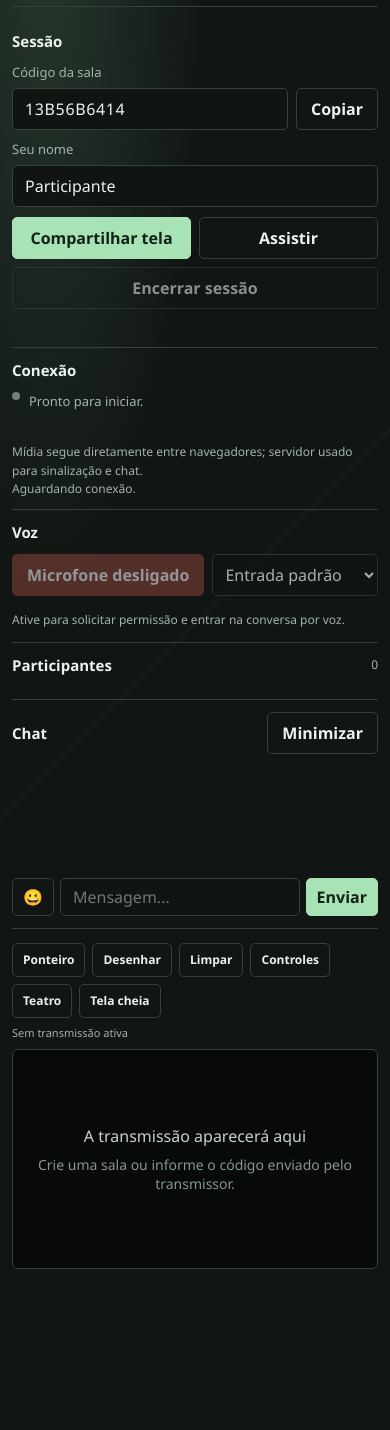
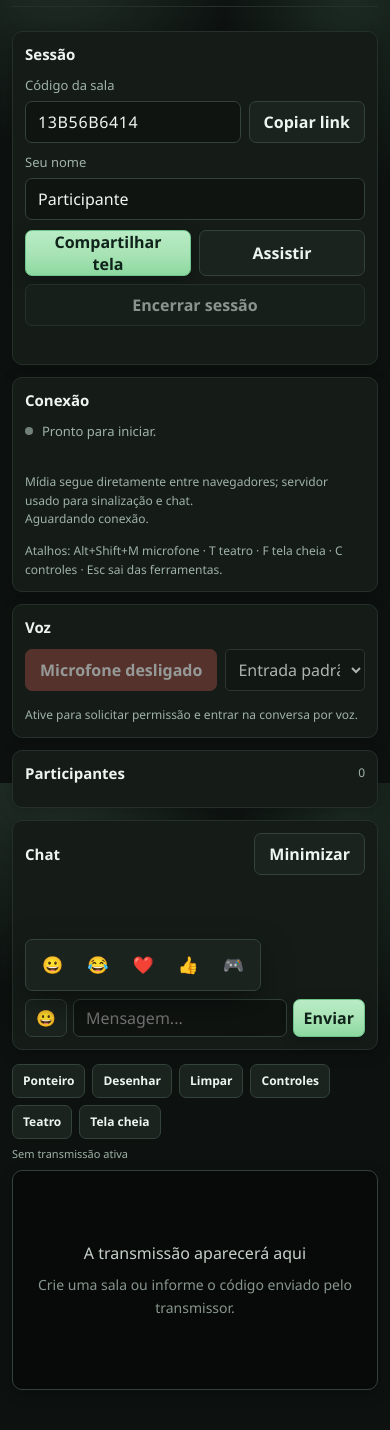
Before and after one commit to grodriguesviveiros-jpg/MinhaTela, a website: page index.html in a window 390 px wide. Shown: the part 61-1491 px from the top of the page. Before the commit the page ends 1370 px from the top, so only its background shows below. Drawn offline with Linux system fonts and the light colour scheme.

Commit message:
Corrigir bugs, aprimorar interface e adicionar suporte a link de sala
Co-authored-by: base44-builder[bot] <245833847+base44-builder[bot]@users.noreply.github.com>

```diff
--- a/index.html
+++ b/index.html
@@ -8,14 +8,22 @@
   <style>
     :root {
       color-scheme: dark;
-      --bg: #111513;
-      --panel: #1a211e;
-      --line: #34423b;
-      --text: #ecf2ed;
-      --muted: #a4b3aa;
+      --bg: #0d1210;
+      --panel: #151c18;
+      --panel-soft: #1a231e;
+      --line: #33423a;
+      --line-soft: #243029;
+      --text: #eef4ef;
+      --muted: #9fb2a6;
       --green: #a7e3b4;
-      --green-ink: #142119;
+      --green-deep: #6fc48a;
+      --green-ink: #10231a;
       --red: #ff9b8d;
+      --radius: 10px;
+      --radius-sm: 7px;
+      --shadow: 0 12px 32px rgba(0, 0, 0, 0.4);
+      --shadow-soft: 0 4px 14px rgba(0, 0, 0, 0.25);
+      --ring: 0 0 0 3px rgba(167, 227, 180, 0.22);
     }
 
     * { box-sizing: border-box; }
@@ -25,9 +33,11 @@
       margin: 0;
       color: var(--text);
       background-color: var(--bg);
-      background-image: radial-gradient(ellipse at 12% 0%, #26372d 0, transparent 34%),
-        linear-gradient(135deg, transparent 49.8%, #ffffff08 50%, transparent 50.2%);
-      font-family: "Segoe UI Variable", "Segoe UI", sans-serif;
+      background-image:
+        radial-gradient(ellipse 80% 50% at 15% -5%, #27382e 0, transparent 60%),
+        radial-gradient(ellipse 60% 45% at 90% 5%, #1d2c24 0, transparent 55%);
+      background-attachment: fixed;
+      font-family: "Segoe UI Variable", "Segoe UI", system-ui, sans-serif;
     }
 
     main {
@@ -42,12 +52,12 @@
       justify-content: space-between;
       gap: 16px;
       padding-bottom: 22px;
-      border-bottom: 1px solid var(--line);
+      border-bottom: 1px solid var(--line-soft);
     }
 
     .brand { display: flex; align-items: center; gap: 12px; }
-    .mark { width: 13px; height: 13px; background: var(--green); border-radius: 3px; transform: rotate(45deg); }
-    h1 { margin: 0; font-size: 20px; font-weight: 650; }
+    .mark { width: 13px; height: 13px; background: linear-gradient(135deg, var(--green), var(--green-deep)); border-radius: 3px; transform: rotate(45deg); box-shadow: 0 0 14px rgba(167, 227, 180, 0.45); }
+    h1 { margin: 0; font-size: 20px; font-weight: 650; letter-spacing: .01em; }
     .eyebrow { color: var(--muted); font-size: 12px; letter-spacing: .08em; text-transform: uppercase; }
 
     .workspace {
@@ -57,8 +67,8 @@
       padding-top: 24px;
     }
 
-    .controls { display: flex; flex-direction: column; gap: 18px; }
-    .control-block { padding-bottom: 18px; border-bottom: 1px solid var(--line); }
+    .controls { display: flex; flex-direction: column; gap: 14px; }
+    .control-block { padding: 16px; background: var(--panel); border: 1px solid var(--line-soft); border-radius: var(--radius); box-shadow: var(--shadow-soft); }
     h2 { margin: 0 0 12px; font-size: 15px; font-weight: 620; }
     label { display: block; margin-bottom: 7px; color: var(--muted); font-size: 13px; }
 
@@ -67,36 +77,45 @@
       height: 42px;
       padding: 0 12px;
       color: var(--text);
-      background: #101512;
+      background: #0f1411;
       border: 1px solid var(--line);
-      border-radius: 5px;
+      border-radius: var(--radius-sm);
       font: inherit;
       letter-spacing: .04em;
+      transition: border-color 120ms ease, box-shadow 120ms ease;
     }
+
+    input:hover:not(:disabled), select:hover:not(:disabled) { border-color: var(--green-deep); }
+    input:focus-visible, select:focus-visible { border-color: var(--green); box-shadow: var(--ring); outline: none; }
+    input:disabled { opacity: .6; }
 
     button {
       min-height: 42px;
       padding: 0 14px;
       color: var(--green-ink);
-      background: var(--green);
-      border: 1px solid var(--green);
-      border-radius: 5px;
+      background: linear-gradient(180deg, #b9ecc5, var(--green) 55%, #8cd8a0);
+      border: 1px solid var(--green-deep);
+      border-radius: var(--radius-sm);
       font: inherit;
       font-weight: 650;
       cursor: pointer;
-      transition: background-color 120ms ease, border-color 120ms ease, opacity 120ms ease;
+      box-shadow: var(--shadow-soft);
+      transition: filter 120ms ease, transform 120ms ease, box-shadow 120ms ease, background-color 120ms ease, border-color 120ms ease, opacity 120ms ease;
     }
 
-    button:hover:not(:disabled) { filter: brightness(1.08); }
+    button:hover:not(:disabled) { filter: brightness(1.07); transform: translateY(-1px); box-shadow: 0 6px 18px rgba(0, 0, 0, 0.35); }
+    button:active:not(:disabled) { transform: translateY(0); filter: brightness(.97); }
     button:focus-visible, input:focus-visible, select:focus-visible { outline: 2px solid var(--green); outline-offset: 2px; }
-    button.secondary { color: var(--text); background: transparent; border-color: var(--line); }
+    button.secondary { color: var(--text); background: var(--panel-soft); border-color: var(--line); box-shadow: none; }
+    button.secondary:hover:not(:disabled) { background: #1f2a23; border-color: var(--green-deep); }
     button:disabled { cursor: not-allowed; opacity: .55; }
     .actions { display: grid; grid-template-columns: 1fr 1fr; gap: 8px; margin-top: 10px; }
 
     .status-row { display: flex; align-items: center; gap: 9px; color: var(--muted); font-size: 13px; }
-    .status-dot { width: 8px; height: 8px; flex: 0 0 auto; background: #718078; border-radius: 50%; }
-    .status-dot.live { background: var(--green); box-shadow: 0 0 10px #a7e36688; }
+    .status-dot { width: 8px; height: 8px; flex: 0 0 auto; margin-top: 5px; background: #718078; border-radius: 50%; }
+    .status-dot.live { background: var(--green); box-shadow: 0 0 10px #a7e36688; animation: pulse 2.2s ease-in-out infinite; }
     .status-dot.error { background: var(--red); }
+    @keyframes pulse { 0%, 100% { box-shadow: 0 0 0 0 rgba(167, 227, 180, 0.5); } 50% { box-shadow: 0 0 0 6px rgba(167, 227, 180, 0); } }
     #status { min-height: 36px; margin-top: 9px; line-height: 1.45; }
     #roomLink { min-height: 18px; margin-top: 8px; overflow-wrap: anywhere; color: var(--muted); font-size: 12px; }
 
@@ -109,12 +128,13 @@
       overflow: hidden;
       background: #080a09;
       border: 1px solid var(--line);
-      border-radius: 6px;
+      border-radius: var(--radius);
+      box-shadow: var(--shadow-soft);
     }
 
     video { display: block; width: 100%; max-height: min(72vh, 760px); aspect-ratio: 16 / 9; object-fit: contain; background: #080a09; }
     video[hidden] { display: none; }
-    .empty { padding: 24px; color: #87968d; text-align: center; font-size: 14px; }
+    .empty { padding: 28px 24px; color: #87968d; text-align: center; font-size: 14px; line-height: 1.6; }
     .empty strong { display: block; margin-bottom: 8px; color: #c6d1ca; font-size: 16px; font-weight: 580; }
     .footnote { margin: 15px 0 0; color: var(--muted); font-size: 12px; line-height: 1.55; }
 
@@ -134,7 +154,7 @@
     .section-title h2 { margin-bottom: 0; }
     .count { color: var(--muted); font-size: 12px; }
     .participant-list { display: grid; gap: 7px; margin: 12px 0 0; padding: 0; list-style: none; }
-    .participant { display: grid; grid-template-columns: 9px minmax(0, 1fr) auto; align-items: center; gap: 8px; min-width: 0; }
+    .participant { display: grid; grid-template-columns: 9px minmax(0, 1fr) auto; align-items: center; gap: 8px; min-width: 0; padding: 7px 9px; background: var(--panel-soft); border: 1px solid var(--line-soft); border-radius: var(--radius-sm); }
     .participant-name { overflow: hidden; text-overflow: ellipsis; white-space: nowrap; font-size: 13px; }
     .participant-meta { color: var(--muted); font-size: 11px; white-space: nowrap; }
     .listen-button { grid-column: 3; min-height: 26px; padding: 0 6px; font-size: 10px; }
@@ -145,14 +165,20 @@
     .volume-control { grid-column: 2 / 4; width: 100%; height: 14px; accent-color: var(--green); }
     .chat-block { display: flex; flex-direction: column; min-height: 170px; }
     .chat-block.collapsed { min-height: 0; }
-    .chat-log { display: flex; flex-direction: column; gap: 8px; max-height: 240px; min-height: 100px; overflow-y: auto; margin: 12px 0; padding: 0 4px 0 0; }
-    .chat-message { padding: 8px; border: 1px solid #29352f; border-radius: 4px; background: #121815; overflow-wrap: anywhere; }
+    .chat-log { display: flex; flex-direction: column; gap: 8px; max-height: 240px; min-height: 100px; overflow-y: auto; margin: 12px 0; padding: 0 4px 0 0; scrollbar-width: thin; scrollbar-color: var(--line) transparent; }
+    .chat-log::-webkit-scrollbar { width: 6px; }
+    .chat-log::-webkit-scrollbar-thumb { background: var(--line); border-radius: 3px; }
+    .chat-message { padding: 8px 10px; border: 1px solid #26332c; border-radius: var(--radius-sm); background: #131a16; overflow-wrap: anywhere; }
+    .chat-message.own { background: #1a2b21; border-color: #2f4a3a; }
     .chat-message header { display: flex; gap: 8px; align-items: baseline; padding: 0; border: 0; }
     .chat-message strong { min-width: 0; overflow: hidden; text-overflow: ellipsis; font-size: 12px; }
     .chat-message time { color: var(--muted); font-size: 10px; white-space: nowrap; }
     .chat-message p { margin: 5px 0 0; font-size: 13px; line-height: 1.4; white-space: pre-wrap; }
     .chat-message button { min-height: 24px; margin-left: auto; padding: 0 7px; font-size: 11px; }
-    .chat-form { display: grid; grid-template-columns: auto minmax(0, 1fr) auto; gap: 6px; align-items: center; }
+    .chat-form { position: relative; display: grid; grid-template-columns: auto minmax(0, 1fr) auto; gap: 6px; align-items: center; }
+    .emoji-menu { position: absolute; bottom: 46px; left: 0; z-index: 10; display: flex; gap: 4px; padding: 6px; background: var(--panel-soft); border: 1px solid var(--line); border-radius: var(--radius-sm); box-shadow: var(--shadow); }
+    .emoji-menu button { min-height: 34px; min-width: 34px; padding: 0; font-size: 17px; background: transparent; border: 0; box-shadow: none; }
+    .emoji-menu button:hover { background: #22302a; transform: none; }
     .chat-form input { height: 38px; letter-spacing: 0; }
     .chat-form button { min-height: 38px; padding: 0 10px; }
     .chat-block.collapsed .chat-log, .chat-block.collapsed .chat-form { display: none; }
@@ -160,7 +186,7 @@
     .stage-toolbar { display: flex; flex-wrap: wrap; justify-content: flex-end; gap: 7px; margin-bottom: 9px; }
     .stage-toolbar button { min-height: 34px; padding: 0 10px; font-size: 12px; }
     .stage-toolbar button[aria-pressed="true"] { color: var(--green-ink); background: var(--green); border-color: var(--green); }
-    .stage-shell { position: relative; display: grid; place-items: center; min-width: 0; min-height: 390px; overflow: hidden; background: #080a09; border: 1px solid var(--line); border-radius: 6px; }
+    .stage-shell { position: relative; display: grid; place-items: center; min-width: 0; min-height: 390px; overflow: hidden; background: #080a09; border: 1px solid var(--line); border-radius: var(--radius); box-shadow: var(--shadow-soft); }
     .stage-shell video { max-height: min(72vh, 760px); }
     .stage-shell.is-theater { position: fixed; z-index: 20; inset: 12px; min-height: 0; border-color: #5f796a; box-shadow: 0 18px 80px #000b; }
     .stage-shell.is-theater video { max-height: calc(100vh - 26px); }
@@ -176,14 +202,15 @@
     .workspace.theater-mode .controls { display: none; }
     .workspace.theater-mode .stage-toolbar { position: relative; z-index: 21; }
     .screen-info { margin-right: auto; align-self: center; color: var(--muted); font-size: 11px; }
-    .toast { position: fixed; z-index: 50; left: 50%; bottom: 18px; max-width: calc(100% - 32px); padding: 9px 14px; color: var(--text); background: #27332c; border: 1px solid var(--line); border-radius: 5px; transform: translateX(-50%); }
+    .toast { position: fixed; z-index: 50; left: 50%; bottom: 18px; max-width: calc(100% - 32px); padding: 10px 16px; color: var(--text); background: #243129; border: 1px solid var(--line); border-radius: 999px; box-shadow: var(--shadow); transform: translateX(-50%); animation: toast-in 200ms ease; }
     .toast[hidden] { display: none; }
+    @keyframes toast-in { from { opacity: 0; transform: translate(-50%, 8px); } to { opacity: 1; transform: translate(-50%, 0); } }
 
     @media (max-width: 720px) {
       main { width: min(100% - 24px, 720px); padding-top: 18px; }
       .workspace { grid-template-columns: 1fr; gap: 14px; }
       .controls { display: grid; grid-template-columns: 1fr 1fr; gap: 12px; }
-      .control-block { padding-bottom: 12px; }
+      .control-block { padding: 12px; }
       .screen, .stage-shell { min-height: 220px; }
       video, .stage-shell video { max-height: 55vh; }
       .chat-block { grid-column: 1 / -1; }
@@ -210,7 +237,7 @@
           <label for="room">Código da sala</label>
           <div class="field-row">
             <div><input id="room" maxlength="40" autocomplete="off" spellcheck="false" aria-label="Código da sala"></div>
-            <button id="copyRoomButton" class="secondary" type="button" title="Copiar código da sala" aria-label="Copiar código da sala">Copiar</button>
+            <button id="copyRoomButton" class="secondary" type="button" title="Copiar link da sala" aria-label="Copiar link da sala">Copiar link</button>
           </div>
           <label for="displayName" style="margin-top:10px">Seu nome</label>
           <input id="displayName" class="name-input" maxlength="32" autocomplete="nickname" value="Participante">
@@ -224,15 +251,16 @@
 
         <section class="control-block">
           <h2>Conexão</h2>
-          <div class="status-row"><span id="statusDot" class="status-dot" aria-hidden="true"></span><span id="status">Pronto para iniciar.</span></div>
+          <div class="status-row"><span id="statusDot" class="status-dot" aria-hidden="true"></span><span id="status" aria-live="polite">Pronto para iniciar.</span></div>
           <p id="connectionInfo" class="footnote">Mídia segue diretamente entre navegadores; servidor usado para sinalização e chat.</p>
           <div class="small-status" id="connectionMetrics">Aguardando conexão.</div>
+          <p class="footnote">Atalhos: Alt+Shift+M microfone · T teatro · F tela cheia · C controles · Esc sai das ferramentas.</p>
         </section>
 
         <section class="control-block">
           <h2>Voz</h2>
           <div class="voice-actions">
-            <button id="micButton" class="secondary mic-off" type="button" disabled aria-pressed="false">Microfone desligado</button>
+            <button id="micButton" class="secondary mic-off" type="button" disabled aria-pressed="false" title="Alternar microfone (Alt+Shift+M)">Microfone desligado</button>
             <select id="audioInput" aria-label="Dispositivo de entrada de áudio" disabled><option value="">Entrada padrão</option></select>
           </div>
           <p id="micStatus" class="footnote">Ative para solicitar permissão e entrar na conversa por voz.</p>
@@ -247,7 +275,14 @@
           <div class="section-title"><h2>Chat</h2><button id="chatToggle" class="secondary" type="button" aria-expanded="true" aria-label="Minimizar chat">Minimizar</button></div>
           <div id="chatLog" class="chat-log" role="log" aria-live="polite" aria-relevant="additions"></div>
           <form id="chatForm" class="chat-form">
-            <button id="emojiButton" class="secondary" type="button" title="Inserir emoji" aria-label="Inserir emoji">😀</button>
+            <button id="emojiButton" class="secondary" type="button" title="Inserir emoji" aria-label="Inserir emoji" aria-haspopup="true">😀</button>
+            <div id="emojiMenu" class="emoji-menu" hidden>
+              <button type="button" data-emoji="😀">😀</button>
+              <button type="button" data-emoji="😂">😂</button>
+              <button type="button" data-emoji="❤️">❤️</button>
+              <button type="button" data-emoji="👍">👍</button>
+              <button type="button" data-emoji="🎮">🎮</button>
+            </div>
             <input id="chatInput" maxlength="1000" autocomplete="off" placeholder="Mensagem..." aria-label="Mensagem">
             <button type="submit" aria-label="Enviar mensagem">Enviar</button>
           </form>
@@ -260,9 +295,9 @@
           <button id="pointerButton" class="secondary" type="button" aria-pressed="false" title="Ativar ponteiro remoto">Ponteiro</button>
           <button id="drawButton" class="secondary" type="button" aria-pressed="false" title="Desenhar sobre a transmissão">Desenhar</button>
           <button id="clearButton" class="secondary" type="button" title="Limpar marcações">Limpar</button>
-          <button id="controlsButton" class="secondary" type="button" aria-pressed="false" title="Minimizar controles">Controles</button>
-          <button id="theaterButton" class="secondary" type="button" aria-pressed="false" title="Modo teatro">Teatro</button>
-          <button id="fullscreenButton" class="secondary" type="button" title="Tela cheia">Tela cheia</button>
+          <button id="controlsButton" class="secondary" type="button" aria-pressed="false" title="Minimizar controles (Alt+Shift+C)">Controles</button>
+          <button id="theaterButton" class="secondary" type="button" aria-pressed="false" title="Modo teatro (Alt+Shift+T)">Teatro</button>
+          <button id="fullscreenButton" class="secondary" type="button" title="Tela cheia (Alt+Shift+F)">Tela cheia</button>
         </div>
       <div id="stageShell" class="stage-shell">
         <div id="emptyState" class="empty"><strong>A transmissão aparecerá aqui</strong>Crie uma sala ou informe o código enviado pelo transmissor.</div>
@@ -327,6 +362,7 @@
     let theaterEnabled = false;
     let lastPointerSent = 0;
     let toastTimer;
+    let unreadChat = 0;
 
     const rtcConfig = {
       iceServers: [{ urls: 'stun:stun.l.google.com:19302' }],
@@ -334,6 +370,11 @@
     };
 
     roomInput.value = crypto.randomUUID().replaceAll('-', '').slice(0, 10).toUpperCase();
+    const linkedRoom = new URLSearchParams(location.search).get('sala');
+    if (linkedRoom && /^[a-zA-Z0-9_-]{4,40}$/.test(linkedRoom)) {
+      roomInput.value = linkedRoom.toUpperCase();
+      setStatus('Código carregado do link. Clique em Assistir para entrar.');
+    }
     const storedName = localStorage.getItem('minhatela-name');
     if (storedName) displayNameInput.value = storedName;
 
@@ -409,10 +450,10 @@
           const listen = document.createElement('button');
           listen.type = 'button';
           listen.className = 'secondary listen-button';
-          listen.textContent = audio?.srcObject ? 'Ouvir' : 'Sem voz';
+          listen.textContent = audio?.srcObject ? (peer.listening ? 'Ouvindo' : 'Ouvir') : 'Sem voz';
           listen.disabled = !audio?.srcObject;
           listen.setAttribute('aria-label', `Ativar áudio de ${participant.name}`);
-          listen.addEventListener('click', () => audio?.play().then(() => { listen.textContent = 'Ouvindo'; }).catch(() => showToast('Áudio ainda não disponível.')));
+          listen.addEventListener('click', () => audio?.play().then(() => { peer.listening = true; listen.textContent = 'Ouvindo'; }).catch(() => showToast('Áudio ainda não disponível.')));
           row.append(listen);
           const volume = document.createElement('input');
           volume.className = 'volume-control';
@@ -509,6 +550,7 @@
         analyser: null,
         audioSource: null,
         speakingTimer: null,
+        listening: false,
         videoSender: null
       };
       state.audioElement.autoplay = true;
@@ -660,8 +702,8 @@
         return;
       }
 
-      if (message.type === 'chat' && typeof message.text === 'string' && message.text.length <= 1000 && typeof message.name === 'string') {
-        appendChatMessage(message);
+      if (message.type === 'chat' && typeof message.text === 'string' && message.text.length <= 1000 && typeof message.name === 'string' && typeof message.from === 'string') {
+        appendChatMessage(message, message.from === localPeerId);
         return;
       }
 
@@ -732,6 +774,7 @@
             $('#micButton').disabled = false;
             $('#audioInput').disabled = false;
             roomInput.disabled = true;
+            displayNameInput.disabled = true;
             shareButton.disabled = true;
             watchButton.disabled = true;
             stopButton.disabled = false;
@@ -836,9 +879,14 @@
       return createSocketConnection();
     }
 
-    function appendChatMessage(message) {
+    function appendChatMessage(message, own = false) {
+      if (chatBlock.classList.contains('collapsed')) {
+        unreadChat += 1;
+        $('#chatToggle').textContent = `Expandir (${unreadChat})`;
+      }
       const article = document.createElement('article');
       article.className = 'chat-message';
+      if (own) article.classList.add('own');
       const header = document.createElement('header');
       const name = document.createElement('strong');
       name.textContent = message.name.slice(0, 32);
@@ -1065,6 +1113,7 @@
       clearTimeout(reconnectTimer);
       clearInterval(metricsTimer);
       clearTimeout(toastTimer);
+      $('#toast').hidden = true;
       if (socket && socket.readyState < WebSocket.CLOSING) socket.close(1000, 'Sessão encerrada');
       closeAllPeers();
       if (microphoneStream) for (const track of microphoneStream.getTracks()) track.stop();
@@ -1084,6 +1133,7 @@
       participants.clear();
       localMuted = true;
       roomInput.disabled = false;
+      displayNameInput.disabled = false;
       shareButton.disabled = false;
       watchButton.disabled = false;
       micButton.disabled = true;
@@ -1159,22 +1209,31 @@
       chatInput.value = '';
     });
 
-    $('#emojiButton').addEventListener('click', () => {
-      const emoji = ['😀', '😂', '❤️', '👍', '🎮'][Math.floor(Math.random() * 5)];
-      const start = chatInput.selectionStart;
-      const end = chatInput.selectionEnd;
-      chatInput.setRangeText(emoji, start, end, 'end');
+    const emojiMenu = $('#emojiMenu');
+    $('#emojiButton').addEventListener('click', () => { emojiMenu.hidden = !emojiMenu.hidden; });
+    emojiMenu.addEventListener('click', (event) => {
+      const emoji = event.target.closest('button')?.dataset.emoji;
+      if (!emoji) return;
+      chatInput.setRangeText(emoji, chatInput.selectionStart, chatInput.selectionEnd, 'end');
       chatInput.focus();
+      emojiMenu.hidden = true;
+    });
+    document.addEventListener('click', (event) => {
+      if (!emojiMenu.hidden && !emojiMenu.contains(event.target) && !event.target.closest('#emojiButton')) emojiMenu.hidden = true;
     });
 
     $('#chatToggle').addEventListener('click', (event) => {
       const collapsed = chatBlock.classList.toggle('collapsed');
-      event.currentTarget.textContent = collapsed ? 'Expandir' : 'Minimizar';
+      if (!collapsed) unreadChat = 0;
+      event.currentTarget.textContent = collapsed ? `Expandir${unreadChat ? ` (${unreadChat})` : ''}` : 'Minimizar';
       event.currentTarget.setAttribute('aria-expanded', String(!collapsed));
       event.currentTarget.setAttribute('aria-label', collapsed ? 'Expandir chat' : 'Minimizar chat');
     });
 
-    $('#copyRoomButton').addEventListener('click', () => copyText(roomInput.value.trim()));
+    $('#copyRoomButton').addEventListener('click', () => {
+      const room = roomInput.value.trim();
+      copyText(room ? `${location.origin}${location.pathname}?sala=${encodeURIComponent(room)}` : room);
+    });
     $('#pointerButton').addEventListener('click', () => setTools(!pointerEnabled, false));
     $('#drawButton').addEventListener('click', () => setTools(false, !drawEnabled));
     $('#clearButton').addEventListener('click', () => {
```
